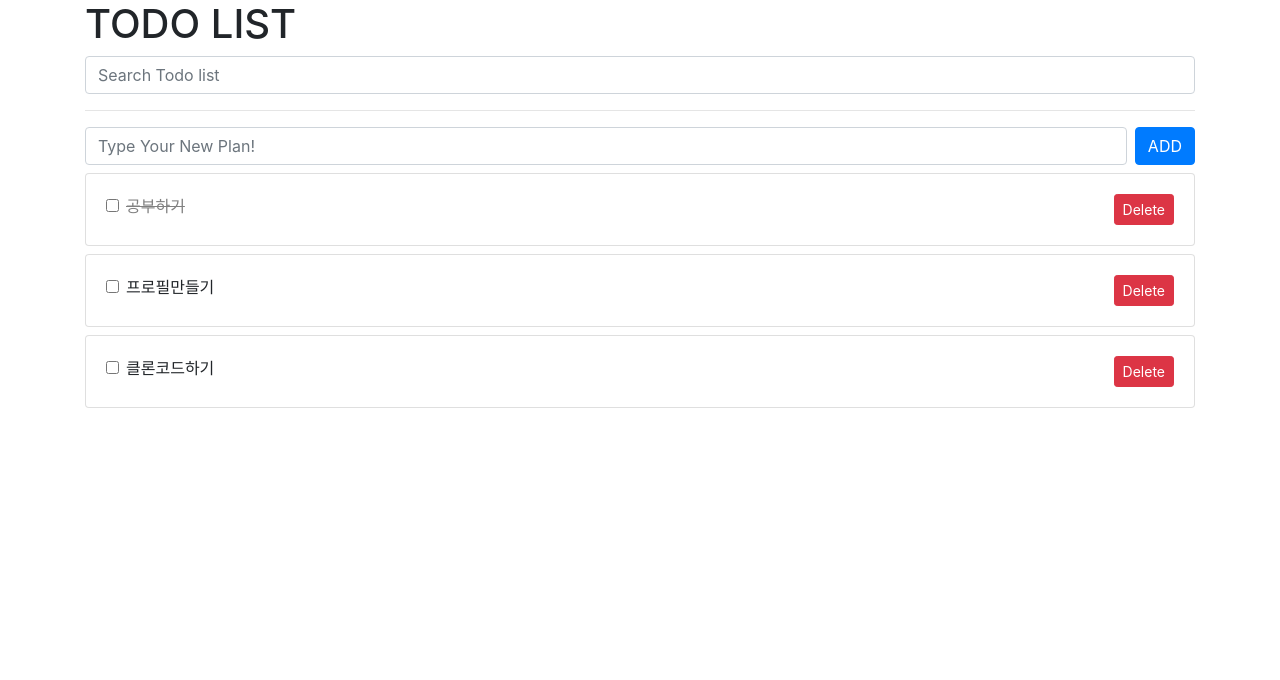
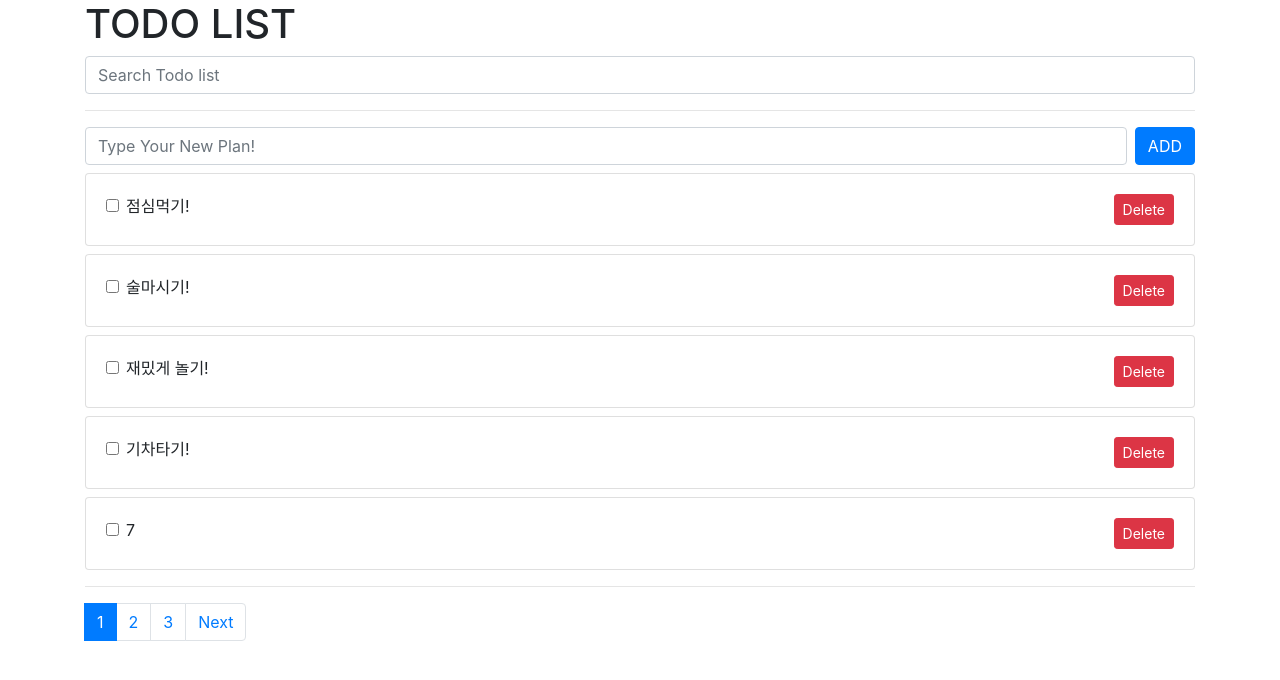
Before and after one commit to fedevmj/todoapp, a Vue app: page /todos in a window 1280 px wide. Shown: the top 680 px of the page. Built offline with nearby package versions, Linux system fonts and the light colour scheme; data requests are answered from the project's data file.

Commit message:
pagination추가, filter,update,delete기능서버연동

```diff
--- a/db.json
+++ b/db.json
@@ -2,7 +2,7 @@
   "todos": [
     {
       "subject": "공부하기",
-      "complete": true,
+      "complete": false,
       "id": 1
     },
     {
@@ -14,6 +14,56 @@
       "subject": "클론코드하기",
       "complete": false,
       "id": 3
+    },
+    {
+      "subject": "1",
+      "complete": false,
+      "id": 4
+    },
+    {
+      "subject": "3",
+      "complete": false,
+      "id": 6
+    },
+    {
+      "subject": "4",
+      "complete": false,
+      "id": 7
+    },
+    {
+      "subject": "5",
+      "complete": false,
+      "id": 8
+    },
+    {
+      "subject": "6",
+      "complete": false,
+      "id": 9
+    },
+    {
+      "subject": "7",
+      "complete": false,
+      "id": 10
+    },
+    {
+      "subject": "기차타기!",
+      "complete": false,
+      "id": 11
+    },
+    {
+      "subject": "재밌게 놀기!",
+      "complete": false,
+      "id": 12
+    },
+    {
+      "subject": "술마시기!",
+      "complete": false,
+      "id": 13
+    },
+    {
+      "subject": "점심먹기!",
+      "complete": false,
+      "id": 14
     }
   ]
 }
--- a/src/App.vue
+++ b/src/App.vue
@@ -20,7 +20,29 @@
 
     <!-- todo 목록창 -->
     <!-- 여기 todoList라는 이름이 todoList.vue 파일 props의 이름과 같음 -->
-    <TodoList v-bind:todoList="filteredTodo" v-on:toggle-todo="toggleEvent" v-on:delete-todo="deleteTodo" />
+    <!-- [4/8] 원래 v-bind:todoList="filteredTodo"있었는데 이렇게 만들어서 쓸 필요 x API 쓰면 되기 때문에 다시 v-bind:todoList="todos"로 변경 -->
+    <TodoList v-bind:todoList="todos" v-on:toggle-todo="toggleEvent" v-on:delete-todo="deleteTodo" />
+
+  <hr>
+
+    <!-- pagination from bootstrap -->
+    <nav aria-label="Page navigation example">
+      <ul class="pagination">
+        <li class="page-item" v-show="currentPage !== 1">
+          <a class="page-link" v-on:click="getTodos(currentPage - 1)" href="#" style="cursor:pointer">Previous</a>
+        </li>
+
+        <li v-for = "keys in numbefOfpages" v-bind:key ="keys"
+            v-bind:class="currentPage === keys ? 'active': '' " class="page-item">
+            <a class="page-link" v-on:click="getTodos(keys)" href="#"
+            style="cursor:pointer">{{keys}}</a>
+        </li>
+
+        <li class="page-item" v-show="currentPage !== numbefOfpages" >
+          <a class="page-link" v-on:click="getTodos(currentPage + 1)" href="#">Next</a>
+        </li>
+      </ul>
+    </nav>
 
   </div>
 </template>
@@ -30,7 +52,10 @@
   // 만들어진 js 라이브러리를 가져옴.
   import {
     ref,
-    computed
+    computed,
+    watch,
+    // reactive
+    // watchEffect
   } from 'vue';
   //ref는 여기 작성 내용을 실시간으로 반영하려고.
   //ref를 쓰면 전달되는 매개변수를 { key(이 자리에는 무조건 value라고 온다) : value(괄호 안 변수) }로 만들어줌.
@@ -63,13 +88,86 @@
       // 에러메시지
       const error = ref('');
 
+      // pagination 관련
+      // 전체 todos 개수 필요
+      const totalTodos = ref(0);
+      // 한 화면당 보여줄 todos : 변경되지 않을 예정이라 ref로 감싸지 x
+      const limit = 5;
+      // 현재 보여주는 페이지 번호
+      const currentPage = ref(1);
+      // 총페이지 숫자
+      const numbefOfpages =computed( () => {
+        // 총 게시물 / 페이지 당 출력 수 (반올림)
+        return Math.ceil(totalTodos.value / limit);
+      })
+
+      //ref, reactive, computed, props 등 변경될 때마다 실행돼 값의 변화를 체크
+      // watchEffect( () => {
+      //   console.log('currentPage', currentPage.value);
+      //   console.log('totalTodos', totalTodos.value);
+      //   console.log('numbefOfpages', numbefOfpages.value);
+      //   console.log('================')
+      // });
+
+      // watch([currentPage, numbefOfpages], (present, previous) => {
+      //   console.log(present, previous);
+      //   실행하면 객체가 가로로 두 개가 나오는데 이때 오른쪽이 watch 실행 전 / 왼쪽값이 watch 실행된 값
+      // });
+
+      // const obj = reactive({
+      //   age: 20
+      // })
+
+      // watch( () => obj.age, (present, previous) => {
+      //   console.log(present, previous)
+      // } );
+
+      // obj.age = 30;
+
+            // 할일 검색 관련
+      const searchText = ref('');
+      // 검색에 따른 목록을 갱신해 주는 기능을 생성
+      // const filteredTodo = computed(() => {
+      //   만약에 searchText 와 동일한 todos 목록에 있는지를 검사해서
+      //   화면에 출력을 할 예정임.
+      //   searchTxt.value = ''
+      //   if (searchText.value) {
+
+      //     return todos.value.filter((todokeyword) => {
+      //       // aaa 객체의 제목에 포함이 되어 있는가? 검사
+      //       return todokeyword.subject.includes(searchText.value);
+      //     });
+
+      //   }
+      //   return todos.value;
+      // });
+
+      watch(searchText, () => {
+        getTodos(1)
+      })
+
       // DB에서 자료 불러오기
-      const getTodos = async () => {
+      const getTodos = async (page = currentPage.value) => {
         error.value = '';
+        //전달된 값을 현재 페이지로 받아들인다.
+        currentPage.value = page;
         try {
           //서버에 자료 요청 진행 후 결과를 res로 받는다.
-          const res = await axios.get("http://localhost:3000/todos");
+          // &_ 쓰는 것 잊어버리지 말 것!
+          const res = await axios.get(`http://localhost:3000/todos?subject_like=${searchText.value}&_page=${page}&_limit=${limit}&_sort=id&_order=desc`);
           // response가 될 때 res라는 객체의 .data를 화면에 보여줄 목록으로 출력.
+          //todos뒤에 ?부터는 json server API에 정해져있다.
+          // console.log(res.headers);
+          // 총 todos 개수 파악
+          // x-total-count는 console.log(res.headers)찍었을 때 웹브라우저f12 network / fetch/xhr 에 들어가면 나온다.
+          totalTodos.value = res.headers['x-total-count'];
+
+          // 게시물 지우면 현재 페이지에 남아있고 개수 모자라면 페이지수 줄어들게 하는 코드
+          if(numbefOfpages.value < currentPage.value) {
+            getTodos(currentPage.value - 1);
+            return;
+          }
+
           todos.value = res.data;
         } catch (err) {
           console.log(err);
@@ -82,21 +180,23 @@
       getTodos();
 
 
-
       // TodoSimpleForm에서 todo-insert로 전달된 객체를 처리해주는 콜백함수
       const todoInsert = async (add_todos) => {
 
         error.value = '';
 
         try {
-          const res = await axios.post('http://localhost:3000/todos', {
+          // const res =
+          await axios.post('http://localhost:3000/todos', {
             // id는 자동으로 생성
             // id: ,
             subject: add_todos.subject,
             complete: add_todos.complete
           })
 
-          todos.value.push(res.data)
+          // axios.get과 같은 이유
+          // todos.value.push(res.data)
+          getTodos(1);
 
         } catch (err) {
           console.log(err);
@@ -126,28 +226,28 @@
 
       }
 
-      const toggleEvent = async(index) => {
+      const toggleEvent = async (index) => {
         // todos.value[index].complete = !todos.value[index].complete;
 
         //complete 상태(true or false) 업데이트하기
         // id를 통해서 업데이트
         error.value = '';
         const id = todos.value[index].id;
-        try{
+        try {
           // 서버 DB 업데이트
           await axios.patch('http://localhost:3000/todos/' + id, {
             complete: !todos.value[index].complete
           });
-        // 웹브라우저상의 todo 화면 표현
-        todos.value[index].complete = !todos.value[index].complete
+          // 웹브라우저상의 todo 화면 표현
+          todos.value[index].complete = !todos.value[index].complete
 
-        }catch(err){
+        } catch (err) {
           console.log(err);
           error.value = "업데이트에 실패했습니다.";
         }
       }
 
-      const deleteTodo = async(index) => {
+      const deleteTodo = async (index) => {
 
         error.value = '';
 
@@ -160,45 +260,34 @@
         const id = todos.value[index].id;
         console.log(id);
 
-        try{
-          await axios.delete('http://localhost:3000/todos/' +id);
+        try {
+          await axios.delete('http://localhost:3000/todos/' + id);
           // 뒤에 id 안 적으면 todos 전체가 삭제돼 버리니 주의할 것.
           // todos 뒤에 슬래시(/) 안 넣으면 404 에러 발생.
-          todos.value.splice(index, 1);
-        }catch(err){
+
+          // getTodos(1)은 데이터 호출.
+          getTodos(currentPage.value);
+          // todos.value.splice(index, 1);
+          // slice는 직접 목록 관리하는 것.
+        } catch (err) {
           console.log(err);
           error.value = "삭제에 실패했습니다."
         }
       }
 
-      // 할일 검색 관련
-      const searchText = ref('');
-      // 검색에 따른 목록을 갱신해 주는 기능을 생성
-      const filteredTodo = computed(() => {
-        // 만약에 searchText 와 동일한 todos 목록에 있는지를 검사해서
-        // 화면에 출력을 할 예정임.
-        // searchTxt.value = ''
-        if (searchText.value) {
-
-          return todos.value.filter((todokeyword) => {
-            // aaa 객체의 제목에 포함이 되어 있는가? 검사
-            return todokeyword.subject.includes(searchText.value);
-          });
-
-        }
-        return todos.value;
-      });
-
       return {
-
+        // html에 쓰기 위해서 return함.
         todos,
         deleteTodo,
         toggleEvent,
         error,
         todoInsert,
         searchText,
-        filteredTodo,
-        getTodos
+        // filteredTodo,
+        getTodos,
+        totalTodos,
+        numbefOfpages,
+        currentPage,
       }
     }
   }
--- a/src/components/TodoList.vue
+++ b/src/components/TodoList.vue
@@ -7,7 +7,7 @@
 
         <div class="card-body pd-2 d-flex">
             <div class="form-check flex-grow-1">
-                <input type="checkbox" class="form-check-input" v-bind:value="keys.complete" v-bind:id="keys.id" v-on:change="toggleTodo(index)">
+                <input type="checkbox" class="form-check-input" v-bind:checked="keys.complete" v-bind:id="keys.id" v-on:change="toggleTodo(index)">
 
                 <!-- "{finished:keys.complete}"를 객체로 넣는 것은 문법이다. -->
                 <!-- keys.complete 대신 true/false 적어도 okay. -->
```
